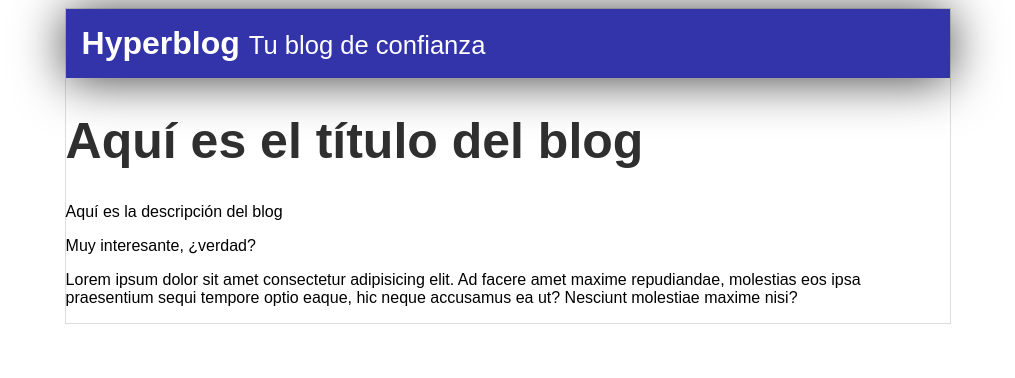
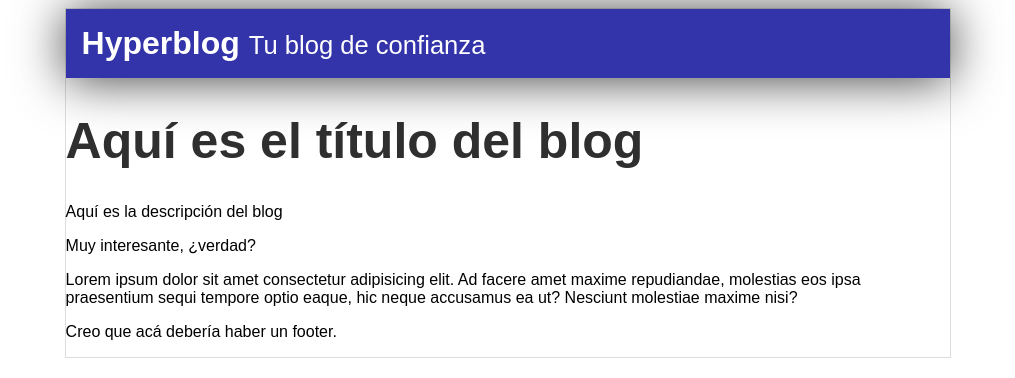
Before and after one commit to SimonArenas/Git, a plain HTML site: page index.html in a window 1280 px wide. Shown: the whole page, without its empty margins (132-1147 px from the left). Drawn offline with Linux system fonts and the light colour scheme.

Commit message:
Opinion de footer

```diff
--- a/index.html
+++ b/index.html
@@ -20,6 +20,7 @@
           <p>Muy interesante, ¿verdad?</p>
           <p>Lorem ipsum dolor sit amet consectetur adipisicing elit. Ad facere amet maxime repudiandae, molestias eos ipsa praesentium sequi tempore optio eaque, hic neque accusamus ea ut? Nesciunt molestiae maxime nisi?</p>
         </div>
+        <p>Creo que acá debería haber un footer.</p>
     </div>
   </body>
 </html>
```
